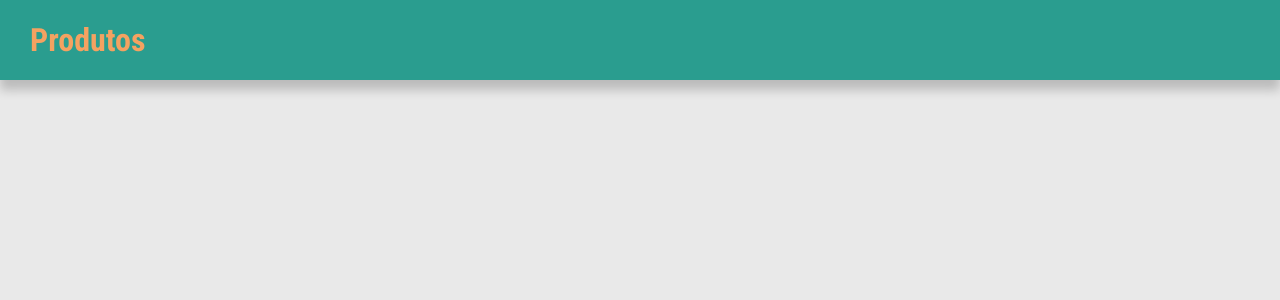
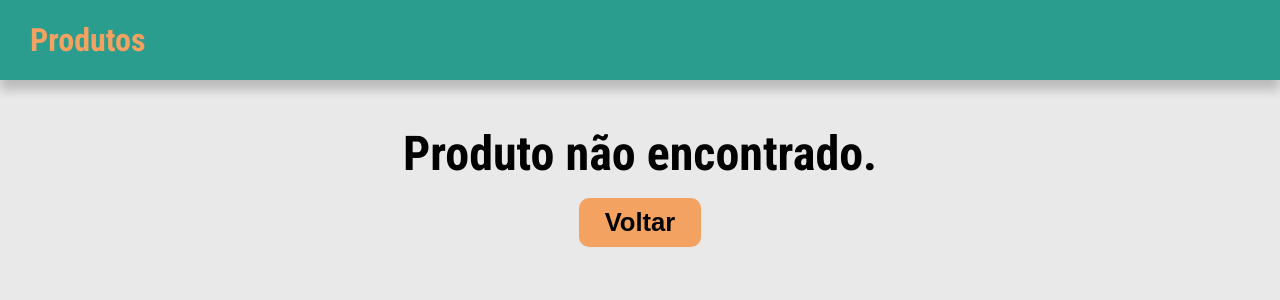
Before and after one commit to KlaussVP/calindra-ft1, a React app: page /products in a window 1280 px wide. Before the commit this address had no page. Shown: the top 300 px of the page. Built offline with nearby package versions, Linux system fonts and the light colour scheme.

Commit message:
feat: data handling and products table layout

```diff
--- a/public/styles/reset.css
+++ b/public/styles/reset.css
@@ -1,8 +1,3 @@
-/* http://meyerweb.com/eric/tools/css/reset/
-   v2.0 | 20110126
-   License: none (public domain)
-*/
-
 html, body, div, span, applet, object, iframe,
 h1, h2, h3, h4, h5, h6, p, blockquote, pre,
 a, abbr, acronym, address, big, cite, code,
--- a/src/App.js
+++ b/src/App.js
@@ -8,6 +8,7 @@ import { SearchProvider } from "./context/SearchContext";
 
 import Header from "./components/Header";
 import SearchProducts from "./pages/SearchProducts";
+import Products from "./pages/Products";
 
 export default function App() {
   return (
@@ -16,6 +17,7 @@ export default function App() {
         <Header />
         <Routes>
           <Route path="/" element={<SearchProducts />}/>
+          <Route path="/products" element={<Products />}/>
         </Routes>
       </SearchProvider>
     </Router>
--- /dev/null
+++ b/src/pages/Products/index.js
@@ -0,0 +1,47 @@
+import React, { useContext } from "react";
+import { useNavigate } from "react-router-dom";
+import SearchContext from "../../context/SearchContext";
+import { ProductsContainer, ProductsTable, EachProduct, EachPontuation } from "./styles";
+
+export default function Products() {
+  const { products } = useContext(SearchContext);
+  let navigate = useNavigate();
+
+  function handleClik(e) {
+    e.preventDefault();
+    navigate("/");
+  }
+
+  return (
+    <ProductsContainer>
+      { products.length === 0
+        ? (
+          <>
+          <p>Produto não encontrado.</p>
+          <button onClick={handleClik}>Voltar</button>
+          </>
+        )
+        : (
+          <>
+          <h1>Lista de produtos:</h1>
+          <ProductsTable>
+            <div className="title">Produto</div>
+            <div className="title">Pontuação</div>
+            {products.map(p => (
+              <>
+                <EachProduct>
+                  <p className="name">{p.name}</p>
+                  <p className="id">id: {p.id}</p>
+                </EachProduct>
+                <EachPontuation>
+                  <p>{p._meta.score}</p>
+                </EachPontuation>
+              </>
+            ))}
+          </ProductsTable>
+          </>
+        )
+      }
+    </ProductsContainer>
+  );
+}
--- /dev/null
+++ b/src/pages/Products/styles.js
@@ -0,0 +1,83 @@
+import styled from "styled-components";
+
+const ProductsContainer = styled.section`
+  display: flex;
+  flex-direction: column;
+  justify-content: start;
+  align-items: center;
+  padding: 50px 0;
+
+  h1 {
+    font-weight: 700;
+    font-size: 3em;
+    margin-bottom: 20px;
+  }
+
+  & > p {
+    font-weight: 700;
+    font-size: 3em;
+    margin-bottom: 20px;
+  }
+
+  button {
+    max-width: 180px;
+    border-radius: 10px;
+    border: none;
+    padding: 0.4em 1em;
+    font-size: 1.6em;
+    background: #f4a261;
+    font-weight: bold;
+    cursor: pointer;
+  }
+`;
+
+const ProductsTable = styled.article`
+  display: grid;
+  grid-template-columns: auto auto;
+  gap: 8px;
+  background: #264653;
+  padding: 8px;
+
+  .title {
+    padding: 20px 10px;
+    background: #FFF;
+    text-align: center;
+    font-weight: 700;
+    font-size: 1.3em;
+  }
+`;
+
+const EachProduct = styled.div`
+  text-align: center;
+  padding: 20px 10px;
+  background: #FFF;
+
+  .name {
+    font-weight: 400;
+    font-size: 1em;
+    margin-bottom: 10px;
+  }
+
+  .id {
+    font-weight: 400;
+    font-size: 0.9em;
+  }
+`;
+
+const EachPontuation = styled.div`
+  text-align: center;
+  padding: 20px 10px;
+  background: #FFF;
+
+  p {
+    font-weight: 400;
+    font-size: 1em;
+  }
+`;
+
+export {
+  ProductsContainer,
+  ProductsTable,
+  EachProduct,
+  EachPontuation
+};
--- a/src/pages/SearchProducts/index.js
+++ b/src/pages/SearchProducts/index.js
@@ -11,23 +11,44 @@ export default function SearchProducts() {
   const { setProducts } = useContext(SearchContext);
   let navigate = useNavigate();
 
+  function handleChange(e) {
+    if (e.target.value !== "") {
+      let firstCapsLetter = e.target.value[0].toUpperCase();
+      setProduct(firstCapsLetter + e.target.value.substring(1));
+    } else {
+      setProduct(e.target.value);
+    }
+  }
+
+  function checkProduct(productsList) {
+    let filteredP = [];
+
+    for (const element in productsList) {
+      if (productsList[element].name.includes(product)) {
+        filteredP.push(productsList[element]);
+      }
+    }
+
+    return filteredP;
+  }
+
   function handleSubmition(e) {
     e.preventDefault();
     setLoading(true);
 
     axios.get("https://mystique-v2-americanas.juno.b2w.io/autocomplete?content=camiseta&source=nanook")
     .then((resp) => {
-      console.log(resp.data);
-      setProducts(resp.data.products);
+      setLoading(false);
+      setProducts(checkProduct(resp.data.products));
       navigate("/products");
     })
     .catch(error => {
       if(error) {
+        console.log(error);
+        setLoading(false);
         alert("Produto não encontrado.");
       }
     });
-
-    setLoading(false);
   }
 
   return (
@@ -37,7 +58,7 @@ export default function SearchProducts() {
         <SearchForm onSubmit={handleSubmition}>
           <label for="product">Digite o produto:</label>
           <input type="search" id="product" name="product" value={product}
-          onChange={(e) => setProduct(e.target.value)} placeholder="Ex.: camisas" required/>
+          onChange={handleChange} placeholder="Ex.: camisas" required/>
           { loading
             ? <Loading />
             : <Button loading={loading}>Buscar</Button>
```
